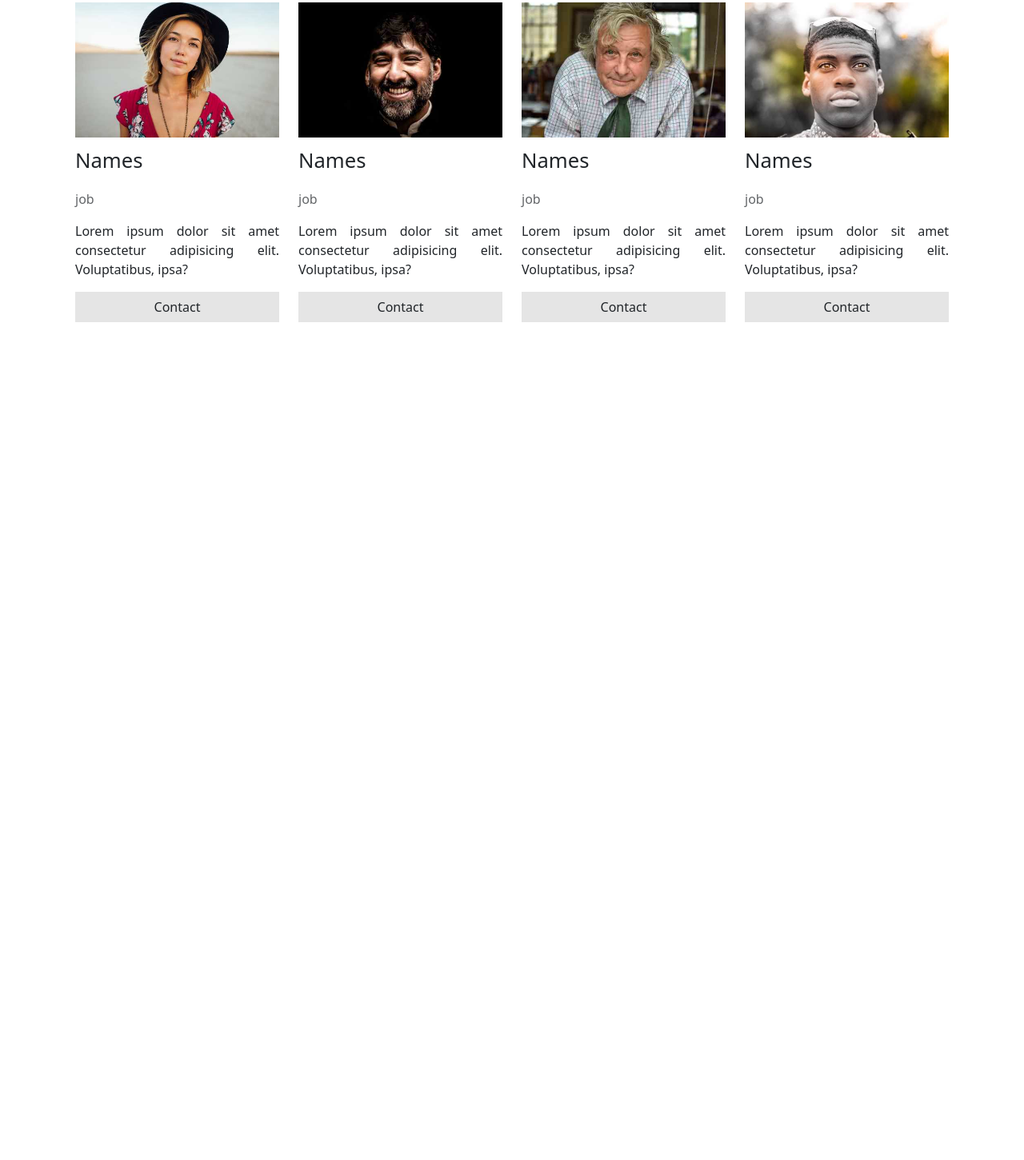
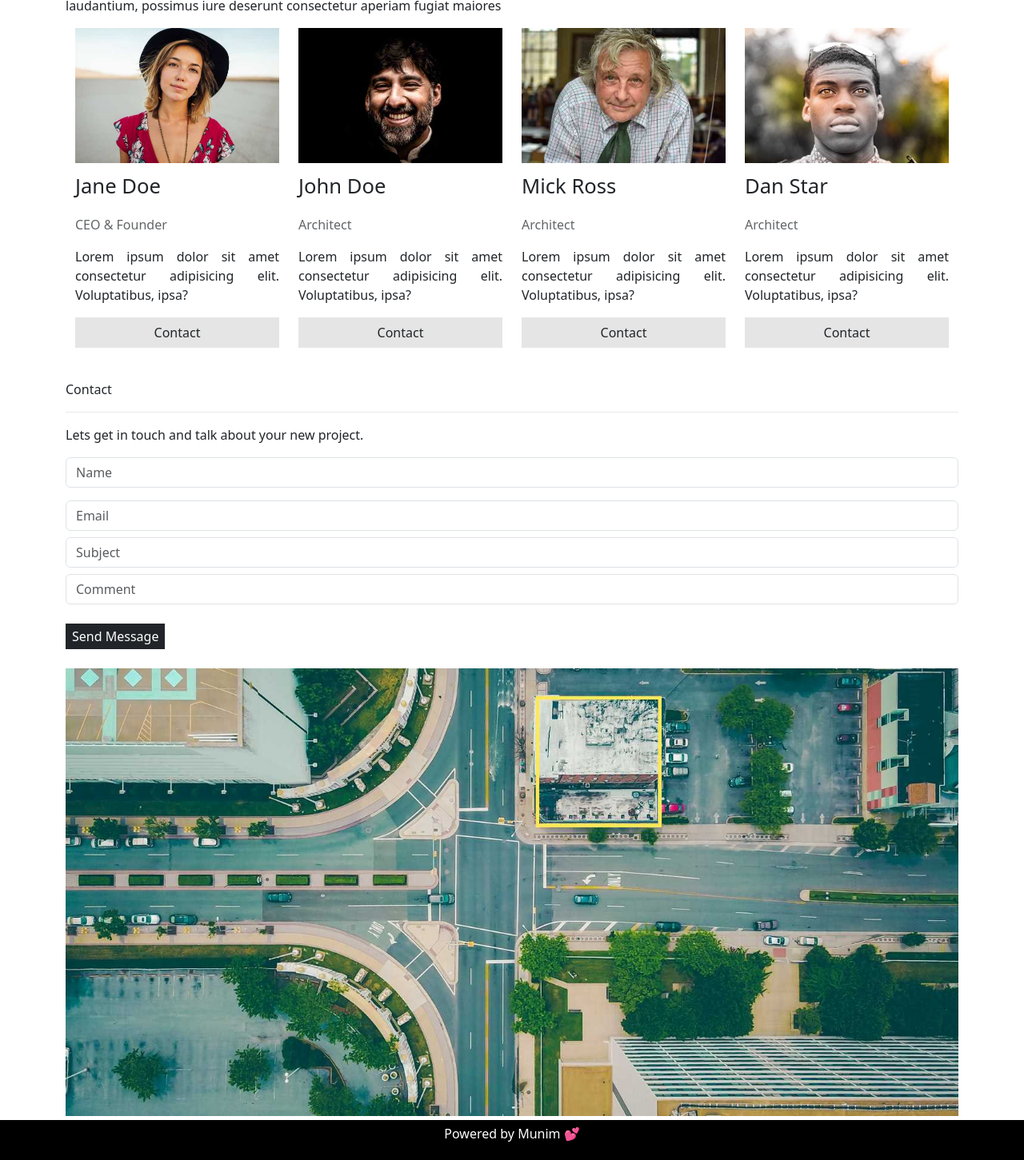
Before and after one commit to M-Munim/SMIT-Task-4-Template, a plain HTML site: page index.html in a window 1280 px wide. Shown: the part 1227-2678 px from the top of the page at 80% size. Before the commit the page ends 1662 px from the top, so only its background shows below. Drawn offline with nearby package versions, Linux system fonts and the light colour scheme.

Commit message:
done 0.1

```diff
--- a/index.html
+++ b/index.html
@@ -38,7 +38,7 @@
 
         <main>
             <div class="container">
-                <div id="hero-sec" class="d-flex align-items-center">
+                <div id="hero-sec" class="d-flex align-items-center mb-4">
                     <div class="container">
                         <div class="row">
                             <div class="col">
@@ -50,7 +50,7 @@
                     </div>
                 </div>
 
-                <div id="projects">
+                <div id="projects" class="mb-4">
                     <p>Projects</p>
                     <hr>
                     <div class="container">
@@ -85,28 +85,28 @@
                             </div>
 
                             <div class="col-xl-3  mb-3" id="card">
-                                <img src="static/images/house2.jpg" alt="" class="img-fluid">
+                                <img src="static/images/house5.jpg" alt="" class="img-fluid">
                                 <div class="card-body">
                                     <a href="#" id="card-button" class="btn btn-dark">Summer House</a>
                                 </div>
                             </div>
 
                             <div class="col-xl-3  mb-3" id="card">
-                                <img src="static/images/house3.jpg" alt="" class="img-fluid">
+                                <img src="static/images/house4.jpg" alt="" class="img-fluid">
                                 <div class="card-body">
                                     <a href="#" id="card-button" class="btn btn-dark">Brick House</a>
                                 </div>
                             </div>
 
                             <div class="col-xl-3  mb-3" id="card">
-                                <img src="static/images/house4.jpg" alt="" class="img-fluid">
+                                <img src="static/images/house3.jpg" alt="" class="img-fluid">
                                 <div class="card-body">
                                     <a href="#" id="card-button" class="btn btn-dark">Renovated</a>
                                 </div>
                             </div>
 
                             <div class="col-xl-3  mb-3" id="card">
-                                <img src="static/images/house5.jpg" alt="" class="img-fluid">
+                                <img src="static/images/house2.jpg" alt="" class="img-fluid">
                                 <div class="card-body">
                                     <a href="#" id="card-button" class="btn btn-dark">Barn House</a>
                                 </div>
@@ -115,7 +115,7 @@
                     </div>
                 </div>
 
-                <div id="about">
+                <div id="about" class="mb-4">
                     <p>About</p>
                     <hr>
                     <p class="about-p">Lorem ipsum, dolor sit amet consectetur adipisicing elit. In repellat aliquam et
@@ -129,8 +129,8 @@
                             <div class="col-xl-3  mb-3" id="about-card">
                                 <img src="static/images/team1.jpg" alt="" class="img-fluid">
                                 <div class="card-body">
-                                    <p class="about-names">Names</p>
-                                    <p class="about-job">job</p>
+                                    <p class="about-names">Jane Doe</p>
+                                    <p class="about-job">CEO & Founder</p>
                                     <p class="about-dec">Lorem ipsum dolor sit amet consectetur adipisicing elit.
                                         Voluptatibus, ipsa?</p>
                                     <a href="#" class="btn w-100" id="about-btn">Contact</a>
@@ -140,8 +140,8 @@
                             <div class="col-xl-3  mb-3" id="about-card">
                                 <img src="static/images/team2.jpg" alt="" class="img-fluid">
                                 <div class="card-body">
-                                    <p class="about-names">Names</p>
-                                    <p class="about-job">job</p>
+                                    <p class="about-names">John Doe</p>
+                                    <p class="about-job">Architect</p>
                                     <p class="about-dec">Lorem ipsum dolor sit amet consectetur adipisicing elit.
                                         Voluptatibus, ipsa?</p>
                                     <a href="#" class="btn w-100" id="about-btn">Contact</a>
@@ -151,8 +151,8 @@
                             <div class="col-xl-3  mb-3" id="about-card">
                                 <img src="static/images/team3.jpg" alt="" class="img-fluid">
                                 <div class="card-body">
-                                    <p class="about-names">Names</p>
-                                    <p class="about-job">job</p>
+                                    <p class="about-names">Mick Ross</p>
+                                    <p class="about-job">Architect</p>
                                     <p class="about-dec">Lorem ipsum dolor sit amet consectetur adipisicing elit.
                                         Voluptatibus, ipsa?</p>
                                     <a href="#" class="btn w-100" id="about-btn">Contact</a>
@@ -162,8 +162,8 @@
                             <div class="col-xl-3  mb-3" id="about-card">
                                 <img src="static/images/team4.jpg" alt="" class="img-fluid">
                                 <div class="card-body">
-                                    <p class="about-names">Names</p>
-                                    <p class="about-job">job</p>
+                                    <p class="about-names">Dan Star</p>
+                                    <p class="about-job">Architect</p>
                                     <p class="about-dec">Lorem ipsum dolor sit amet consectetur adipisicing elit.
                                         Voluptatibus, ipsa?</p>
                                     <a href="#" class="btn w-100" id="about-btn">Contact</a>
@@ -172,6 +172,39 @@
                         </div>
                     </div>
                 </div>
+
+                <div id="form" class="mb-4">
+                    <p>Contact</p>
+                    <hr>
+                    <p>Lets get in touch and talk about your new project.</p>
+                    <form>
+                        <div class="mb-3">
+                            <input type="text" class="form-control" id="exampleInputEmail1" aria-describedby="emailHelp"
+                                placeholder="Name">
+                        </div>
+
+                        <div class="mb-2">
+                            <input type="email" class="form-control" id="exampleInputPassword1" placeholder="Email">
+                        </div>
+                        <div class="mb-2">
+                            <input type="text" class="form-control" id="exampleInputPassword1" placeholder="Subject">
+                        </div>
+
+                        <div class="mb-2">
+                            <input type="text" class="form-control" id="exampleInputPassword1" placeholder="Comment">
+                        </div>
+
+                        <button type="submit" class="bg-dark py-1 px-2 text-white btn-dark border-0 mt-3">Send
+                            Message</button>
+                    </form>
+                </div>
+
+                <div id="end-sec" class="mt-3">
+                </div>
+
+            </div>
+            <div id="footer" class="container-fluid">
+                <p>Powered by <a href="https://github.com/M-Munim"> Munim 💕</a></p>
             </div>
 
         </main>
--- a/static/style.css
+++ b/static/style.css
@@ -1,3 +1,7 @@
+hr {
+    opacity: .1;
+}
+
 #hero-sec {
     background-image: url("../static/images/architect.jpg");
     min-height: 70vh;
@@ -45,7 +49,30 @@
     text-align: justify;
 }
 
-#about-btn{
+#about-btn {
     background-color: rgb(229, 229, 229);
     border-radius: 0%;
 }
+
+#end-sec {
+    background-image: url("../static/images/map.jpg");
+    min-height: 70vh;
+    background-repeat: no-repeat;
+    background-size: cover;
+    background-position: bottom center;
+}
+
+#footer {
+    margin-top: 5px;
+    display: flex;
+    align-items: center;
+    justify-content: center;
+    height: 50px;
+    background-color: black;
+    color: #fff;
+}
+
+#footer a {
+    text-decoration: none;
+    color: #fff;
+}
```
